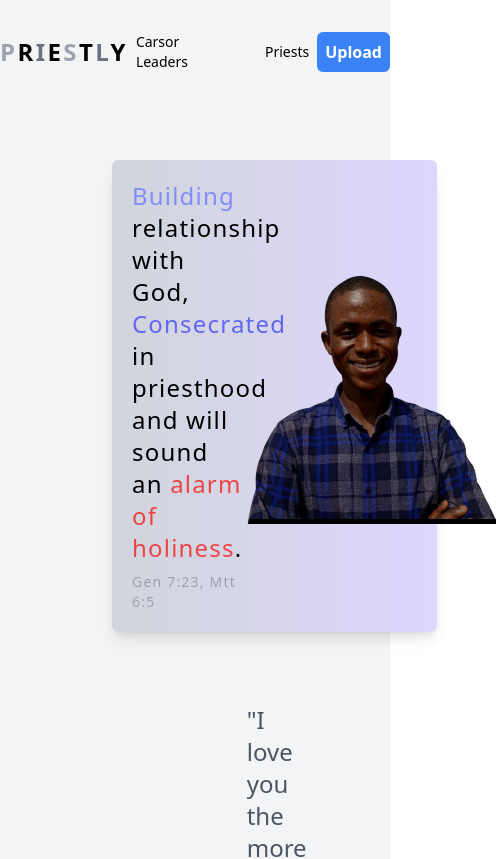
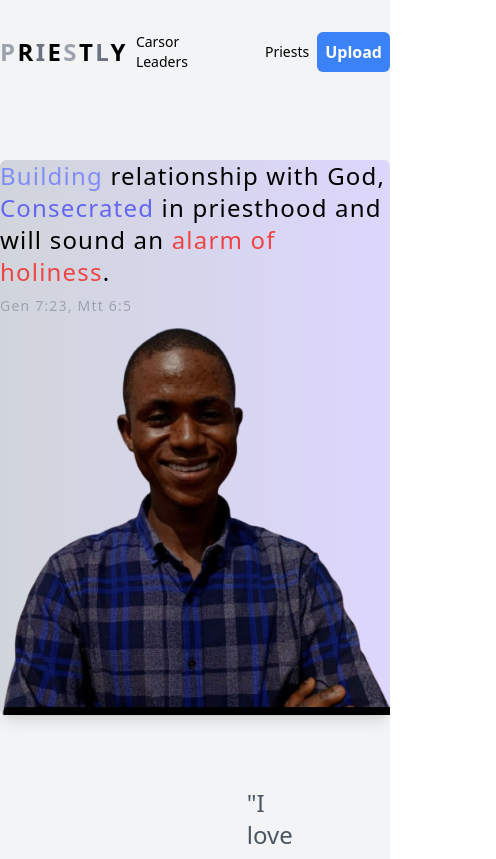
Before and after one commit to asahelcode/priestly-website, a Next.js app in the folder client/: page / in a window 390 px wide. Shown: the top 859 px of the page, 496 px wide, since content can reach past the window. Built offline with nearby package versions, Linux system fonts and the light colour scheme.

Commit message:
Add responsiveness

```diff
--- a/client/src/features/Hero.tsx
+++ b/client/src/features/Hero.tsx
@@ -5,8 +5,8 @@ import HeroImage from "/public/images/pal-removebg-preview.png";
 
 const Hero: NextPage = () => {
   return (
-    <main className="h-54 relative mt-14 ml-28 flex w-5/6 items-center justify-around bg-gradient-to-r from-gray-300 to-violet-200 p-5 shadow-lg rounded-md">
-      <section className="w-2/5 text-2xl leading-8 tracking-wider">
+    <main className="h-54 relative w-full mx-auto mt-14 md:ml-28 flex-col md:flex md:w-5/6 items-center justify-around bg-gradient-to-r from-gray-300 to-violet-200 shadow-lg rounded-md">
+      <section className="w-full lg:w-2/5 text-2xl leading-8 tracking-wider">
         <span className="text-indigo-400">Building</span> relationship with God,{" "}
         <span className="text-indigo-500">Consecrated</span> in priesthood and
         will sound an <span className="text-red-500">alarm of holiness</span>.
@@ -14,7 +14,7 @@ const Hero: NextPage = () => {
           Gen 7:23, Mtt 6:5
         </section>
       </section>
-      <Image src={HeroImage} alt="" height={300} width={250} />
+      <Image src={HeroImage} alt="" height={300} width={250} className="flex w-full items-center"/>
     </main>
   );
 };
```
